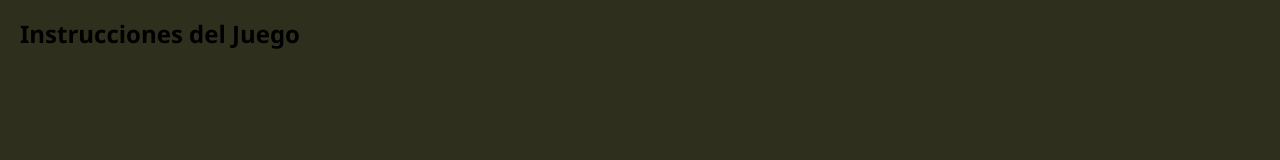
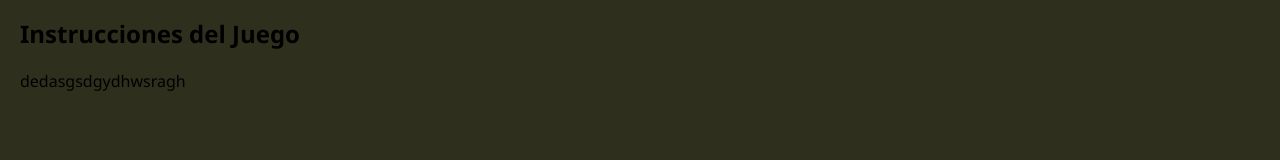
Before and after one commit to pokoli0/PVLI-Taxistas, a plain HTML site: page index.html in a window 1280 px wide. Both pictures are taken after a click on the link "Información". Shown: the part 217-377 px from the top of the page. Drawn offline with Linux system fonts and the light colour scheme.

Commit message:
prueba 1

```diff
--- a/index.html
+++ b/index.html
@@ -31,6 +31,7 @@
 
         <div id="información" class="contenido">
             <h2>Instrucciones del Juego</h2>
+            <p>dedasgsdgydhwsragh</p>
         </div>
 
         <div id="controles" class="contenido">
```
